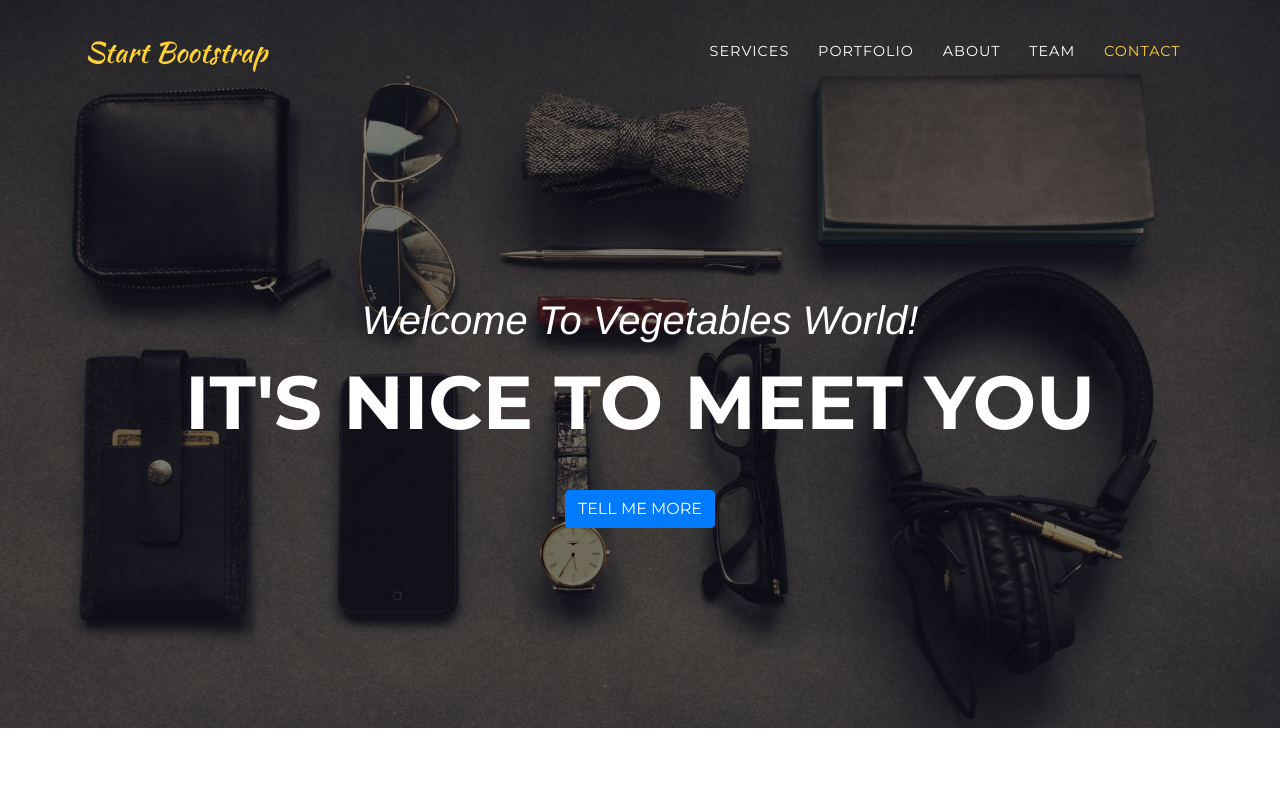
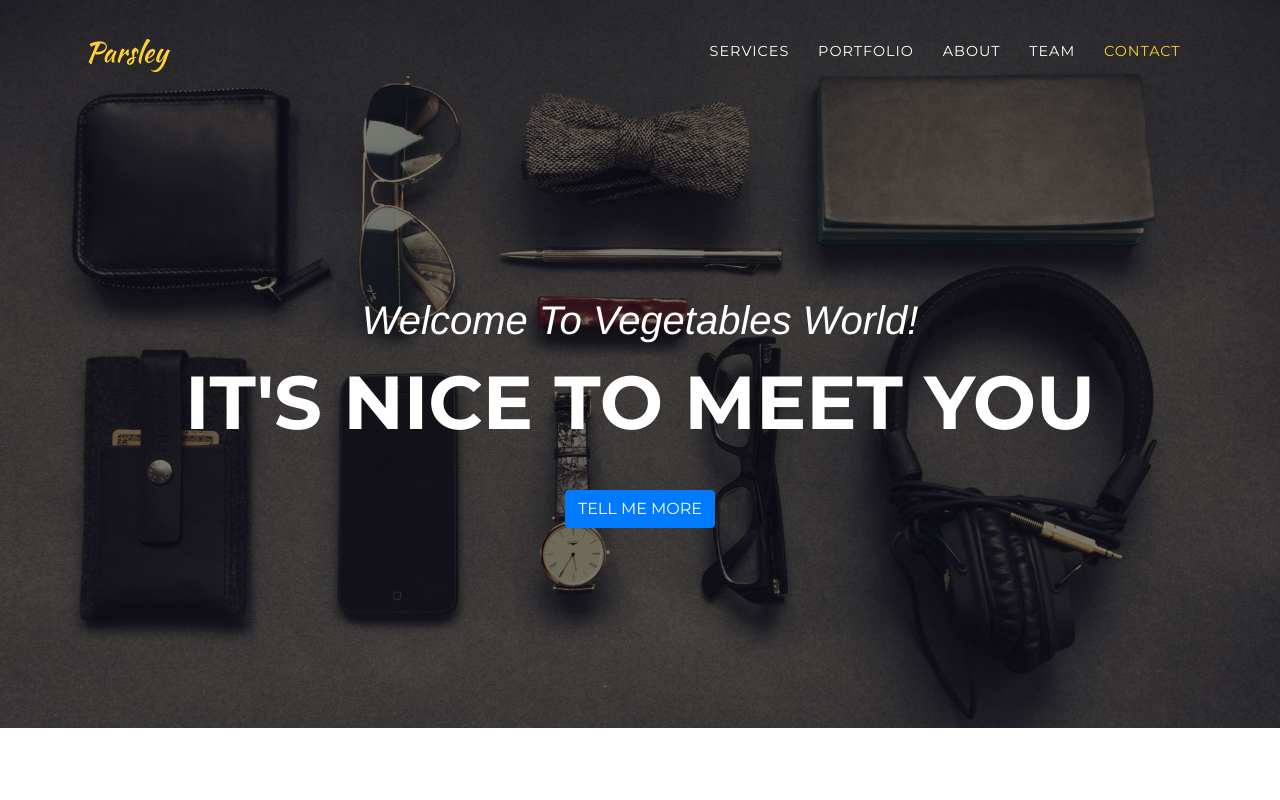
Before and after one commit to waterparsley/waterparsley.github.io, a website with bundled scripts: page index.html in a window 1280 px wide. Shown: the top 800 px of the page. Built offline with nearby package versions, Linux system fonts and the light colour scheme; a web font is replaced by a local one.

Commit message:
title fix

```diff
--- a/index.html
+++ b/index.html
@@ -30,7 +30,7 @@
     <!-- Navigation -->
     <nav class="navbar navbar-expand-lg navbar-dark fixed-top" id="mainNav">
       <div class="container">
-        <a class="navbar-brand js-scroll-trigger" href="#page-top">Start Bootstrap</a>
+        <a class="navbar-brand js-scroll-trigger" href="#page-top">Parsley</a>
         <button class="navbar-toggler navbar-toggler-right" type="button" data-toggle="collapse" data-target="#navbarResponsive" aria-controls="navbarResponsive" aria-expanded="false" aria-label="Toggle navigation">
           Menu
           <i class="fa fa-bars"></i>
```
